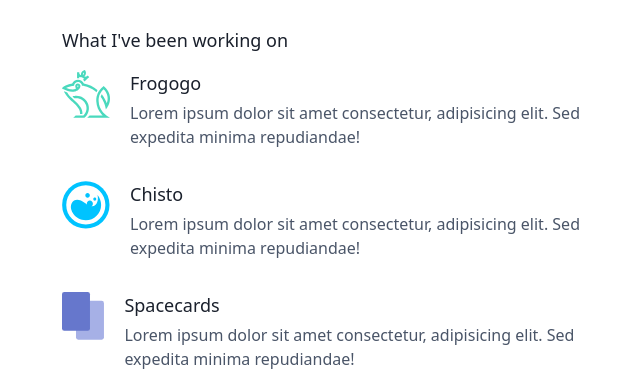
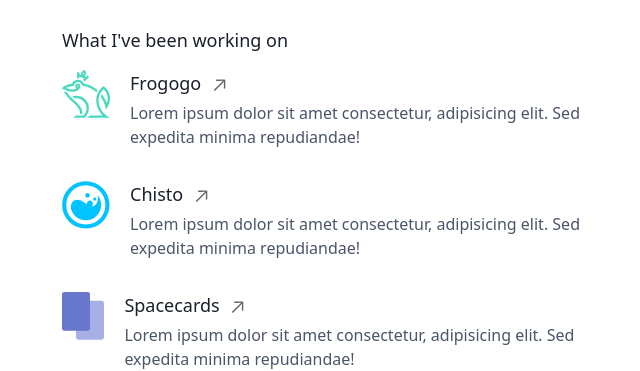
Before and after one commit to dankimio/dankim, a Vue app: page / in a window 1280 px wide. Shown: the part 493-864 px from the top of the page, without its empty margins (314-954 px from the left). Built offline with nearby package versions, Linux system fonts and the light colour scheme.

Commit message:
Add arrows to project links

```diff
--- a/src/components/Project.vue
+++ b/src/components/Project.vue
@@ -3,9 +3,11 @@
     <img :src="src" :alt="name" class="w-12 h-12 mr-5">
 
     <div class="flex flex-col">
-      <p class="mb-1 md:text-lg text-gray-900">
+      <a :href="url" class="mb-1 md:text-lg text-gray-900">
         {{name}}
-      </p>
+
+        <img src="@/assets/images/icon-arrow.svg" class="inline-block ml-2 w-3 h-3">
+      </a>
       <p class="text-sm md:text-base text-gray-700">
         Lorem ipsum dolor sit amet consectetur, adipisicing elit. Sed expedita minima repudiandae!
       </p>
@@ -18,7 +20,8 @@ export default {
   name: 'Project',
   props: {
     name: String,
-    src: String
+    src: String,
+    url: String
   }
 }
 </script>
--- a/src/components/ProjectList.vue
+++ b/src/components/ProjectList.vue
@@ -9,6 +9,7 @@
       :name="project.name"
       :key="project.name"
       :src="project.src"
+      :url="project.url"
       class="mb-6 md:mb-8" />
   </div>
 </template>
@@ -24,15 +25,18 @@ export default {
       projects: [
         {
           name: 'Frogogo',
-          src: require('@/assets/images/logo-frogogo.svg')
+          src: require('@/assets/images/logo-frogogo.svg'),
+          url: 'https://frogogo.ru'
         },
         {
           name: 'Chisto',
-          src: require('@/assets/images/logo-chisto.svg')
+          src: require('@/assets/images/logo-chisto.svg'),
+          url: 'https://chisto.xyz'
         },
         {
           name: 'Spacecards',
-          src: require('@/assets/images/logo-spacecards.svg')
+          src: require('@/assets/images/logo-spacecards.svg'),
+          url: 'https://spacecards.app'
         }
       ]
     }
```
Also changed, not shown: src/assets/images/icon-arrow.svg (added).
